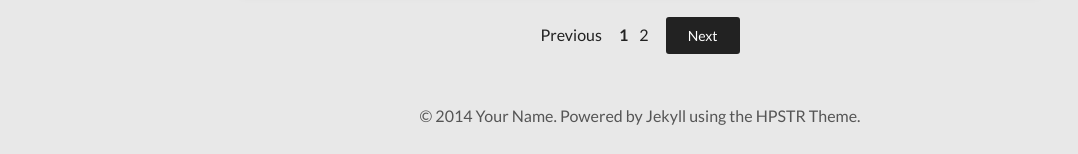
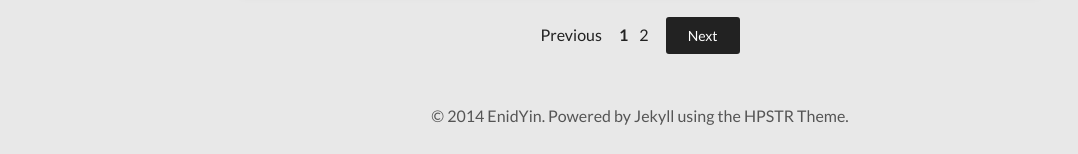
Before and after one commit to EnidYin/EnidYin.github.io, a Jekyll site: the page built from index.html, in a window 1280 px wide and 900 px high, scrolled down 7593 px. Shown: the part 743-897 px from the top of the window, without its empty margins (0-1078 px from the left). Built offline with Jekyll 4.4.1, drawn with Linux system fonts in a browser that asks for light colours; nearby versions of some CDN libraries; the list of posts is cut into pages by our own code; some of the changed text lies outside the part shown.

Commit message:
basic information modify

```diff
--- a/_config.yml
+++ b/_config.yml
@@ -1,5 +1,5 @@
 title:            EnidYin`s Brain Hole
-description:      Describe your website here.
+description:      Welcome to visit my Brain Hole. Attention!
 disqus_shortname:
 reading_time:     true
 words_per_minute: 200
@@ -7,10 +7,10 @@ words_per_minute: 200
 url:              http://enidyin.github.io/
 # Owner/author information
 owner:
-  name:           Your Name
+  name:           EnidYin
   avatar:         avatar.jpg
   bio:            "Your bio goes here. It shouldn't be super long but a good two sentences or two should suffice."
-  email:          you@email.com
+  email:          yinyi199205@gmail.com
   # Social networking links used in footer. Update and remove as you like.
   twitter:
   facebook:
```
Also changed, not shown: 1 other file.
